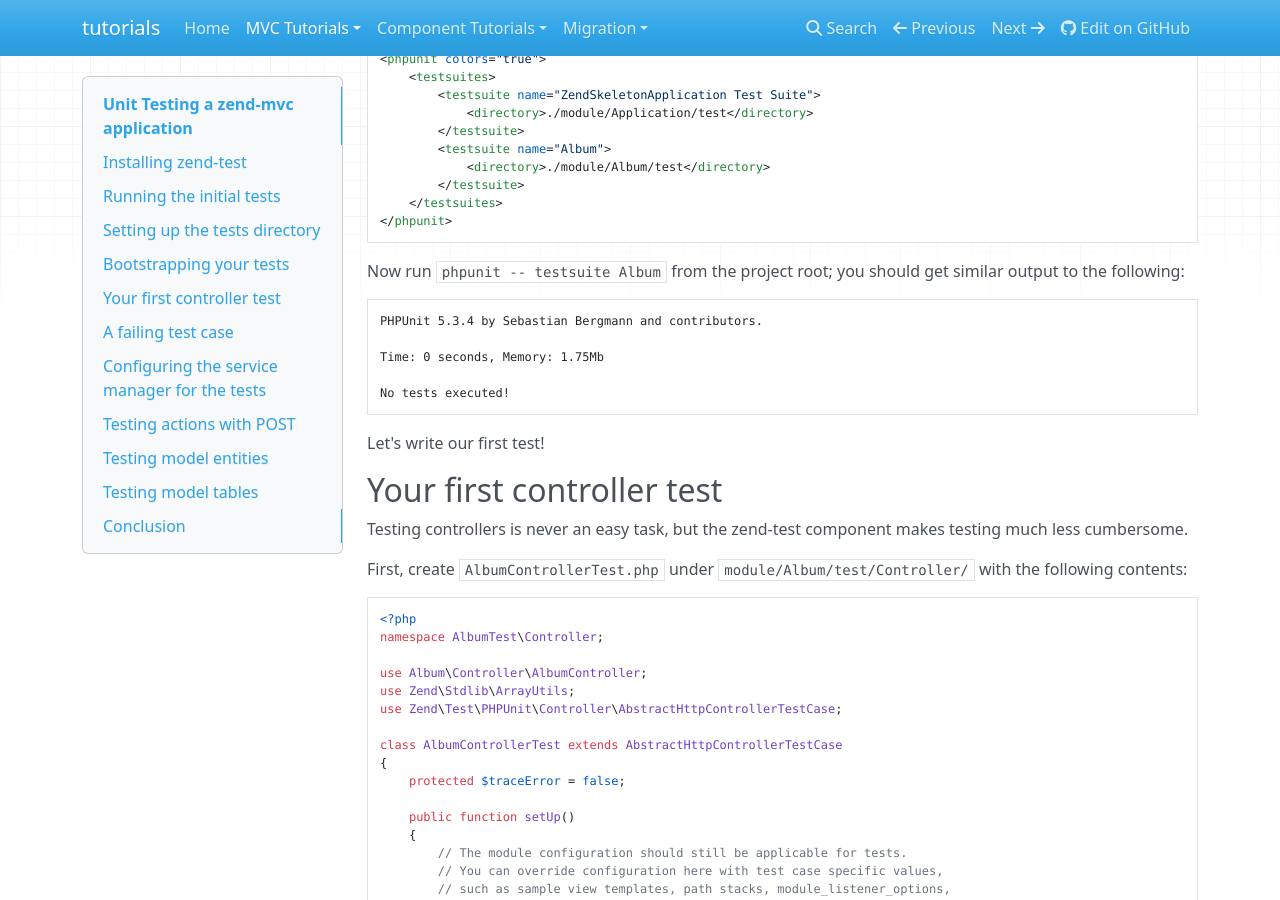
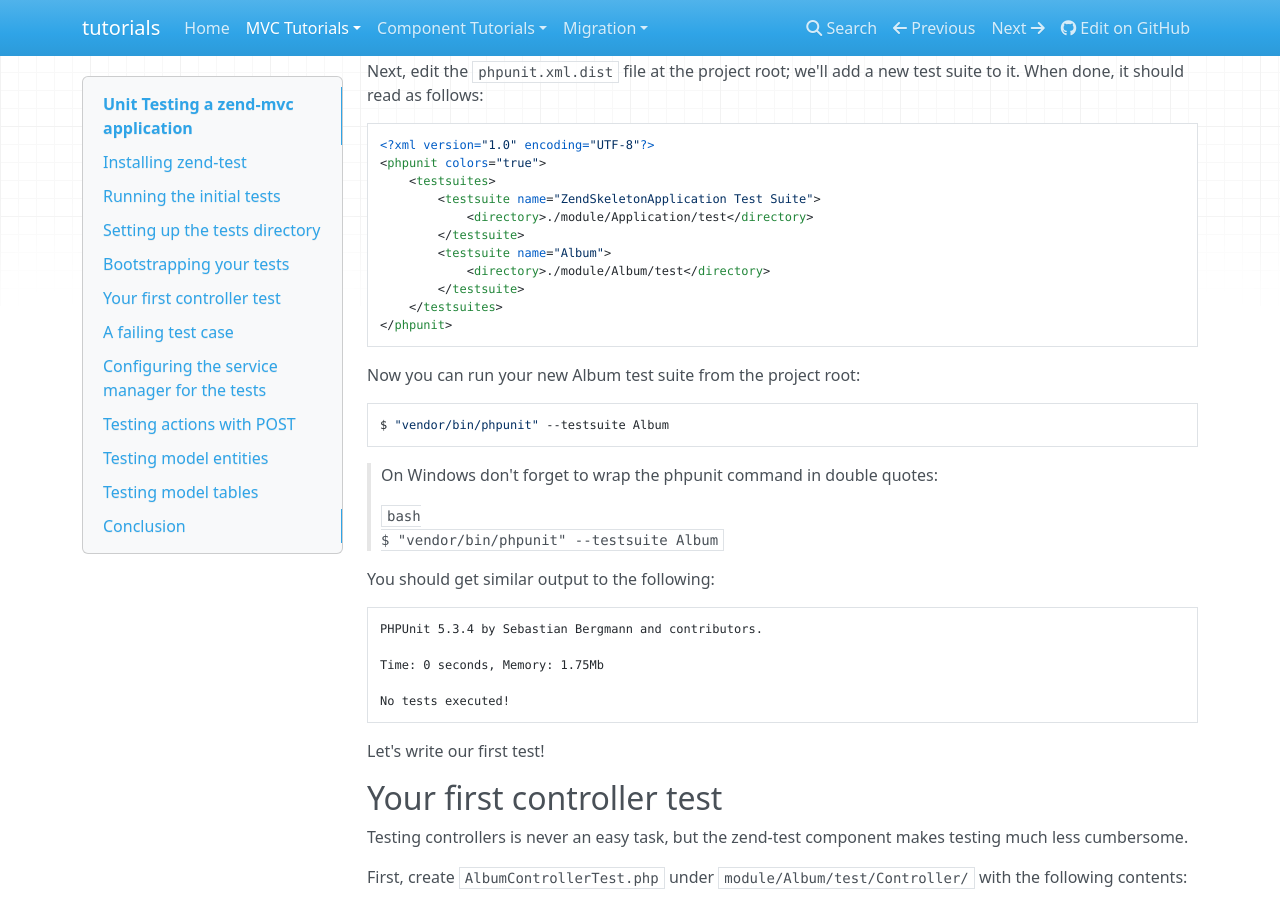
Before and after one commit to laminas/tutorials, an MkDocs documentation site: the page built from doc/book/unit-testing.md, in a window 1280 px wide and 900 px high, scrolled down 1889 px. Built offline with MkDocs 1.6.1, drawn with Linux system fonts in a browser that asks for light colours; nearby versions of some CDN libraries; old or Windows-style settings are respelled for this version of MkDocs; some of the changed text lies outside the part shown.

Commit message:
Added hints for running PHPUnit on Windows.
If trying to run PHPUnit on Windows as mentioned in the tutorial it doesn't work, you also can't run PHPUnit globally without further setup. However wrapping the command in double quotes fixes this and runs PHPUnit from the composer bin directory.

This may be obvious to some who are used to the command line however as this is part of the Getting Started tutorial I think it is worth mentioning.

````diff
--- a/doc/book/unit-testing.md
+++ b/doc/book/unit-testing.md
@@ -42,6 +42,12 @@
 ```bash
 $ ./vendor/bin/phpunit
 ```
+
+> On Windows you need to wrap the command in double quotes:
+>
+> ```bash
+> $ "vendor/bin/phpunit"
+> ```
 
 You should see output similar to the following:
 
@@ -117,8 +123,19 @@
 </phpunit>
 ```
 
-Now run `phpunit -- testsuite Album` from the project root; you should get
-similar output to the following:
+Now you can run your new Album test suite from the project root:
+
+```bash
+$ "vendor/bin/phpunit" --testsuite Album
+```
+
+> On Windows don't forget to wrap the phpunit command in double quotes:
+>
+> ```bash
+> $ "vendor/bin/phpunit" --testsuite Album
+> ```
+
+You should get similar output to the following:
 
 ```text
 PHPUnit 5.3.4 by Sebastian Bergmann and contributors.
````
